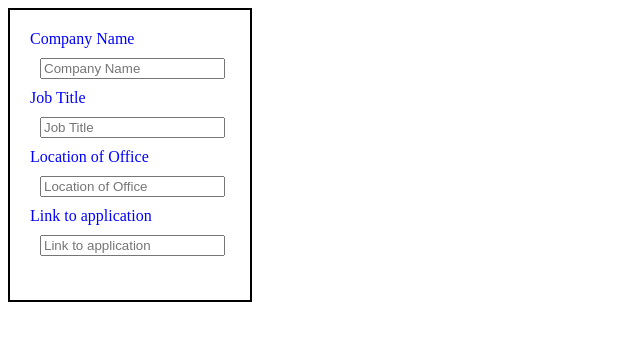
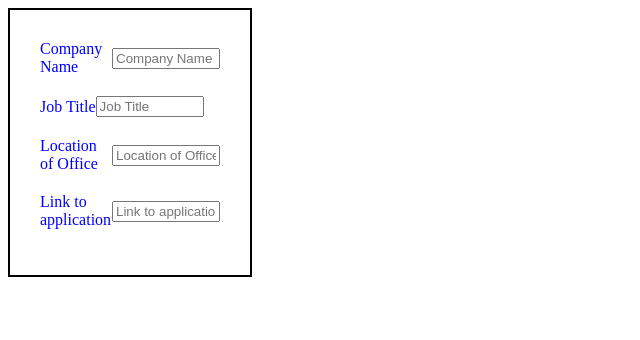
Before and after one commit to lraganit-star/job-app-tracker-react, a React (Vite) app: page / in a window 1280 px wide. Shown: the top 340 px of the page, without its empty margins (0-640 px from the left). Built offline with nearby package versions, Linux system fonts and the light colour scheme.

Commit message:
card formatting

```diff
--- a/src/App.css
+++ b/src/App.css
@@ -2,12 +2,13 @@
   padding: 20px;
   color: blue;
   border: 2px solid black;
-  height: 250px;
+  height: 225px;
   width: 200px;
 }
 
 input {
-  margin: 10px;
+  flex: auto;
+  width: 100px;
 }
 
 form {
@@ -15,3 +16,9 @@ form {
   flex-direction: column;
   align-items: flex-start;
 }
+
+label{
+  display: flex;
+  padding: 10px;
+  align-items: center;
+}
--- a/src/App.jsx
+++ b/src/App.jsx
@@ -8,6 +8,7 @@ function BuildForm({ id, placeholder }) {
       {placeholder}
       <input
         type="text"
+        className="form"
         id={id}
         name={id}
         placeholder={placeholder}
@@ -18,6 +19,9 @@ function BuildForm({ id, placeholder }) {
   return [value, input];
 }
 
+// I need to move the value use state up to this function
+//
+// change the div className to id where the name is the companyName value
 export default function Card() {
   return (
     <>
```
